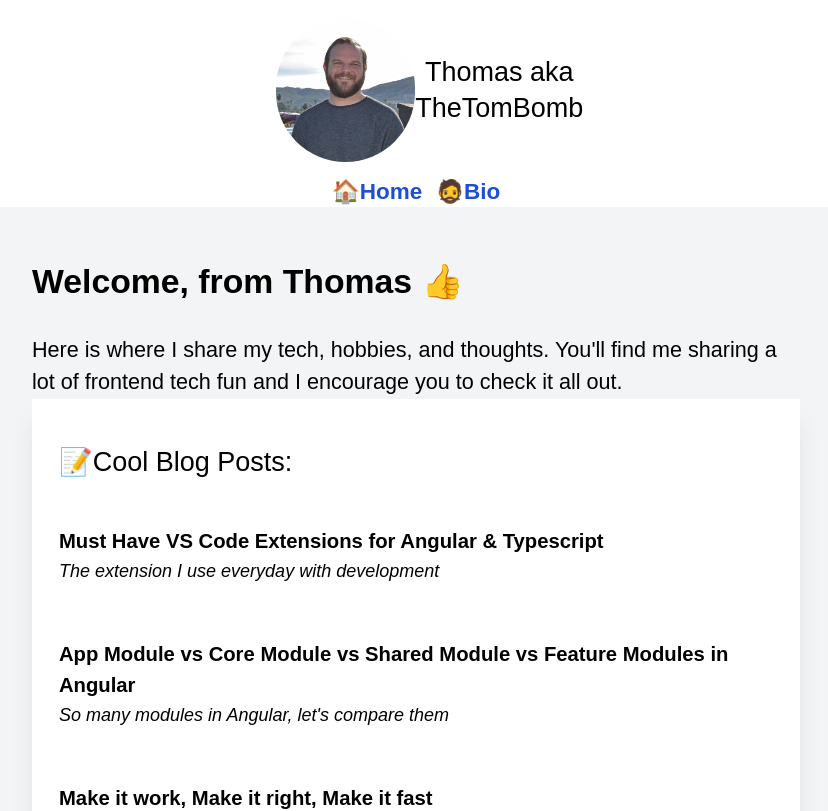
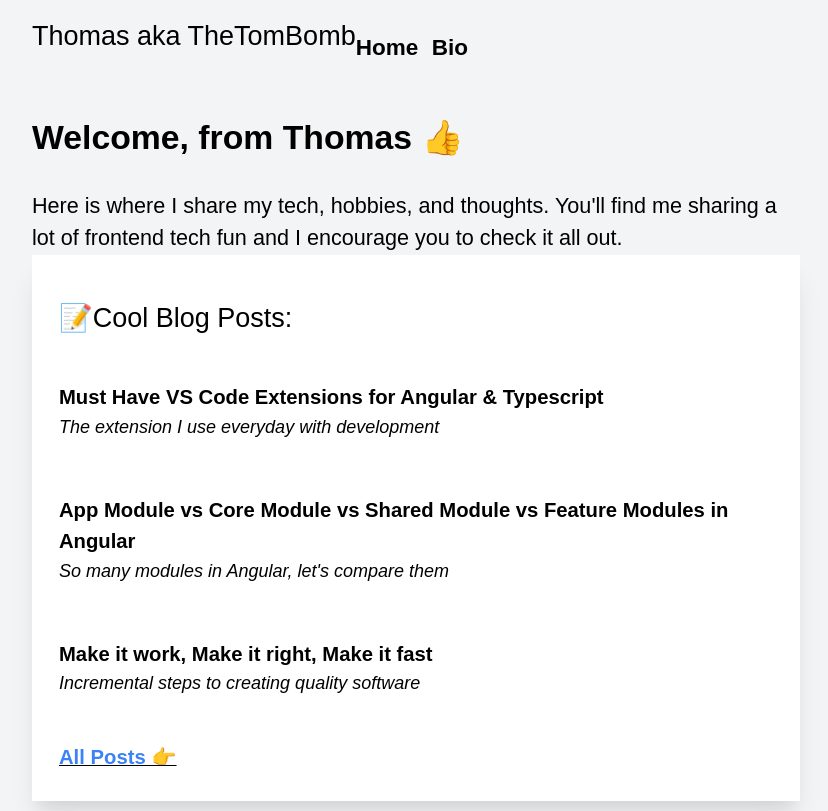
Before and after one commit to zeeshanhshaheen/blog, a Next.js app: page / in a window 1280 px wide. Shown: the top 811 px of the page, without its empty margins (224-1052 px from the left). Built offline with nearby package versions, Linux system fonts and the light colour scheme; what @tailwindcss/typography would draw is missing.

Commit message:
Big WIP on header layout

```diff
--- a/components/headerLayout.js
+++ b/components/headerLayout.js
@@ -4,37 +4,40 @@ import Link from 'next/link'
 
 export default function HeaderLayout({ }) {
     return (
-        <div class="w-screen flex align-center justify-center">
-            <header class="w=3/5 pt-4 flex align-center justify-center">
+        // <div class="bg-gray-200 w-screen flex align-center justify-center">
+
+        <div class="w-screen bg-gray-100 flex align-center justify-center">
+            {/* <header class="w-3/5 pt-4 flex align-center justify-center"> */}
+
+            <header class="w-3/5 pt-4">
                 {(
-                    <><div class="inline-block text-center w-3/5">
-                        <Link href="/">
-                            <a class="flex text-black">
-                                <img
+                    <div class="flex ">
+                        <div class="">
+                            <Link href="/">
+                                <a class="flex text-black">
+                                    {/* <img
                                     src="/images/profile.jpg"
                                     class="col-start-1 max-h-24 max-w-24"
                                     className={`${styles.headerHomeImage} ${utilStyles.borderCircle}`}
                                     alt="Thomas Desmond"
-                                />
-                                <div class="text-2xl place-self-center">Thomas aka TheTomBomb</div>
-                            </a>
-                        </Link>
-                        <div class="pt-3">
-                            <span>
+                                /> */}
+                                    <div class="text-2xl text-black place-self-center">Thomas aka TheTomBomb</div>
+                                </a>
+                            </Link>
+                        </div>
+                        <div class="pt-3 inline-block align-right">
                                 <Link href="/">
-                                    <a class="font-semibold pr-3 text-xl">
-                                        🏠Home
+                                    <a class="font-semibold text-black pr-3 text-xl">
+                                        Home
                                                         </a>
                                 </Link>
                                 <Link href="/bio">
-                                    <a class="font-semibold text-xl">
-                                        🧔Bio
+                                    <a class="font-semibold text-black text-xl">
+                                        Bio
                                                         </a>
                                 </Link>
-                            </span>
                         </div>
                     </div>
-                    </>
                 )}
             </header>
         </div>
```
